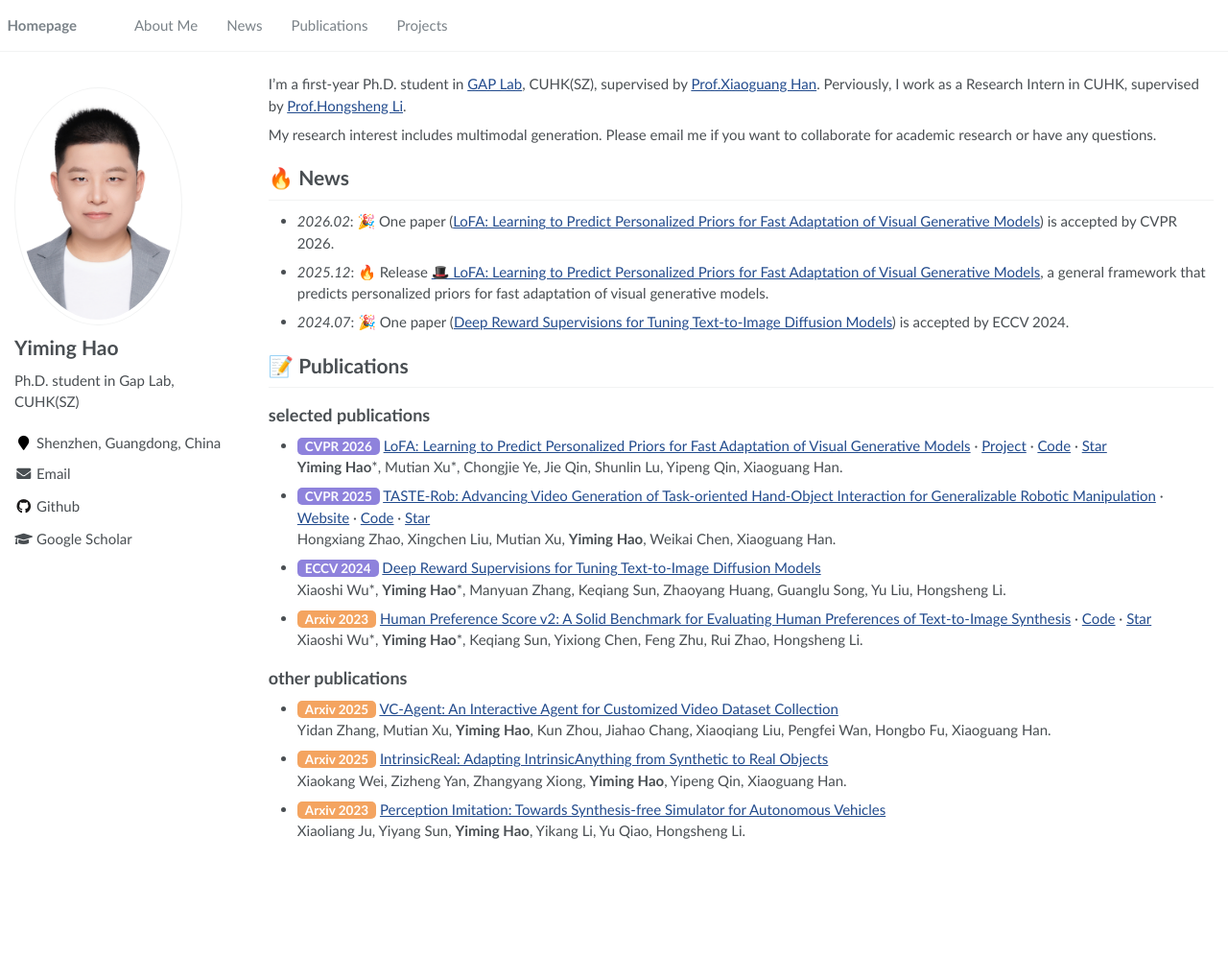
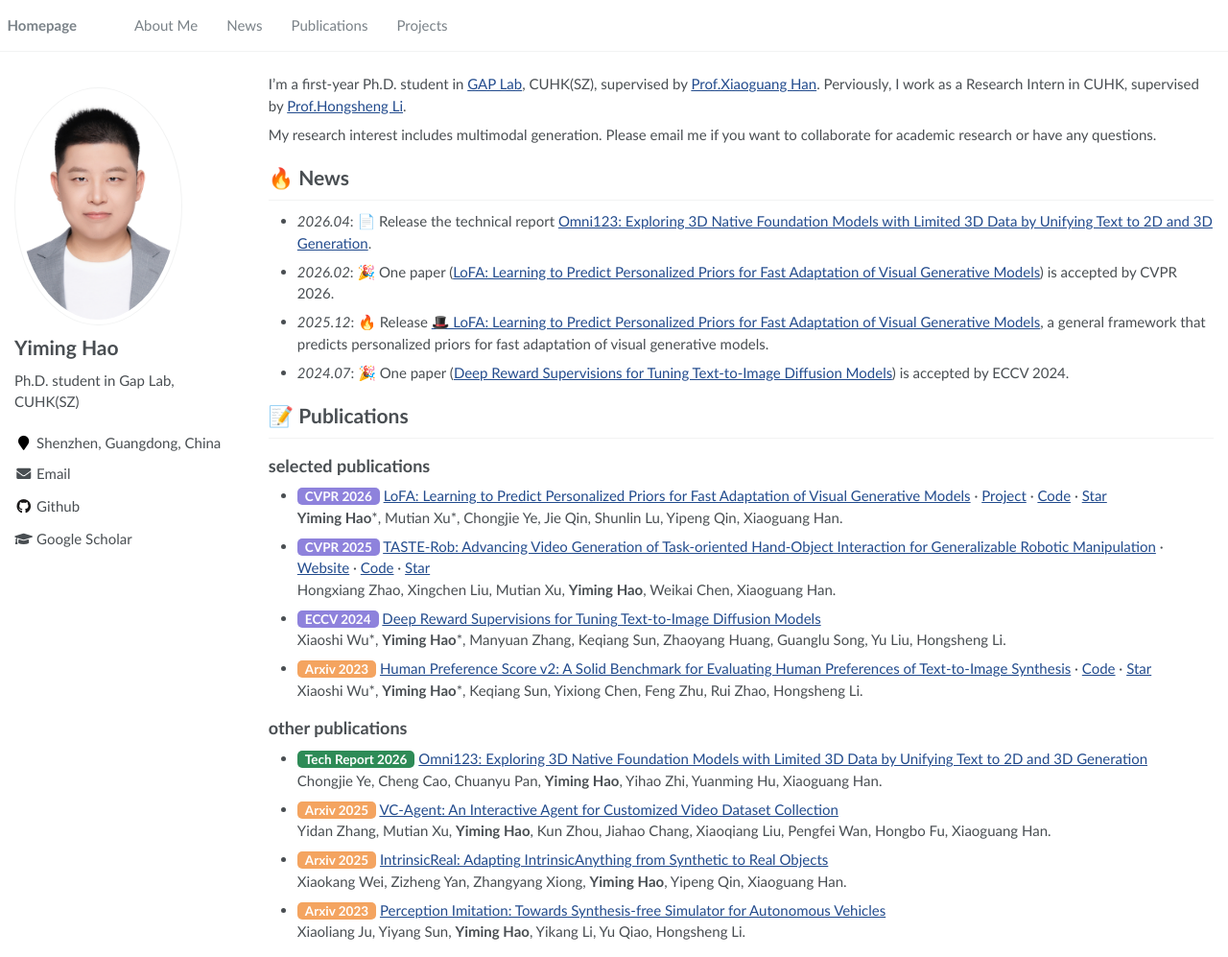
Before and after one commit to Jaeger416/Jaeger416.github.io, a Jekyll site: the page built from _pages/about.md, in a window 1280 px wide and 997 px high. Shown: the whole window at 96% size. Built offline with Jekyll 4.4.1, drawn with Linux system fonts in a browser that asks for light colours.

Commit message:
Add Omni123 technical report to publications and news
Add a green report-tag style and list the Omni123 arXiv tech report
(Apr 2026) under other publications, with a matching news entry.

Co-Authored-By: Claude Opus 4.8 (1M context) <noreply@anthropic.com>

```diff
--- a/_pages/includes/news.md
+++ b/_pages/includes/news.md
@@ -1,4 +1,5 @@
 # 🔥 News
+- *2026.04*: 📄 Release the technical report [Omni123: Exploring 3D Native Foundation Models with Limited 3D Data by Unifying Text to 2D and 3D Generation](https://arxiv.org/abs/2604.02289).
 - *2026.02*: 🎉 One paper ([LoFA: Learning to Predict Personalized Priors for Fast Adaptation of Visual Generative Models](https://arxiv.org/abs/2512.08785)) is accepted by CVPR 2026.
 - *2025.12*: 🔥 Release [🎩 LoFA: Learning to Predict Personalized Priors for Fast Adaptation of Visual Generative Models](https://arxiv.org/abs/2512.08785), a general framework that predicts personalized priors for fast adaptation of visual generative models.
 - *2024.07*: 🎉 One paper ([Deep Reward Supervisions for Tuning Text-to-Image Diffusion Models](https://arxiv.org/abs/2403.17239)) is accepted by ECCV 2024.
--- a/_pages/includes/pub.md
+++ b/_pages/includes/pub.md
@@ -16,6 +16,9 @@ Xiaoshi Wu\*, **Yiming Hao**\*, Keqiang Sun, Yixiong Chen, Feng Zhu, Rui Zhao, H
 
 ## other publications
 
+- <span class="report-tag">Tech Report 2026</span> [Omni123: Exploring 3D Native Foundation Models with Limited 3D Data by Unifying Text to 2D and 3D Generation](https://arxiv.org/abs/2604.02289)<br>
+Chongjie Ye, Cheng Cao, Chuanyu Pan, **Yiming Hao**, Yihao Zhi, Yuanming Hu, Xiaoguang Han.
+
 - <span class="preprint-tag">Arxiv 2025</span> [VC-Agent: An Interactive Agent for Customized Video Dataset Collection](https://arxiv.org/abs/2509.21291)<br>
 Yidan Zhang, Mutian Xu, **Yiming Hao**, Kun Zhou, Jiahao Chang, Xiaoqiang Liu, Pengfei Wan, Hongbo Fu, Xiaoguang Han.
 
--- a/assets/css/main.scss
+++ b/assets/css/main.scss
@@ -126,6 +126,15 @@ h1:before, .anchor:before {
     font-size: 0.9em
 }
 
+.report-tag {
+    background-color: #2e8b57;
+    color: white;
+    padding: 1px 8px;
+    border-radius: 5px;
+    font-weight: bold;
+    font-size: 0.9em
+}
+
 .blog-tag {
     background-color: #73a2db;
     color: white;
```
